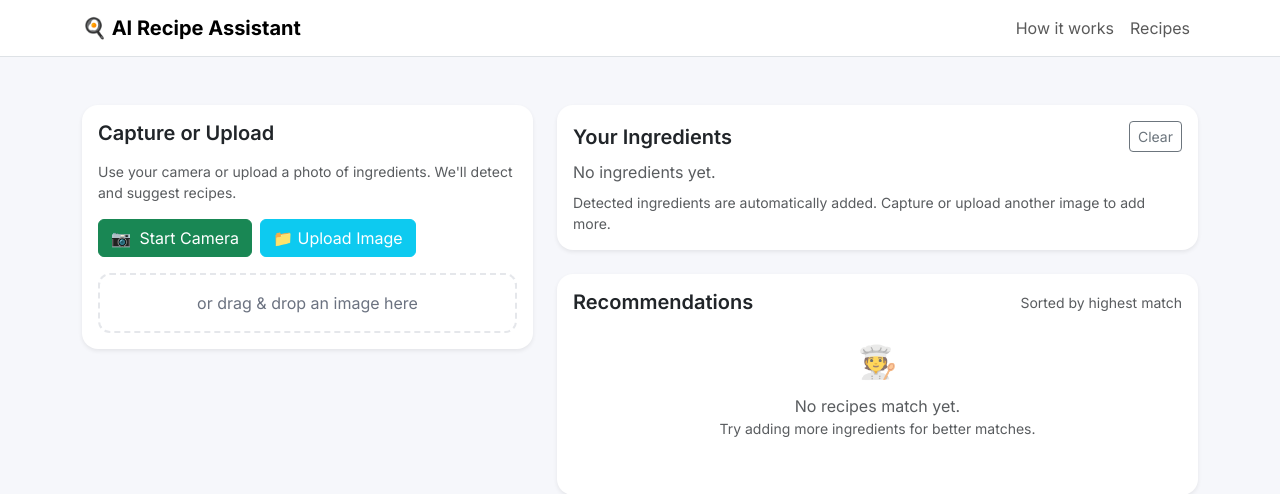
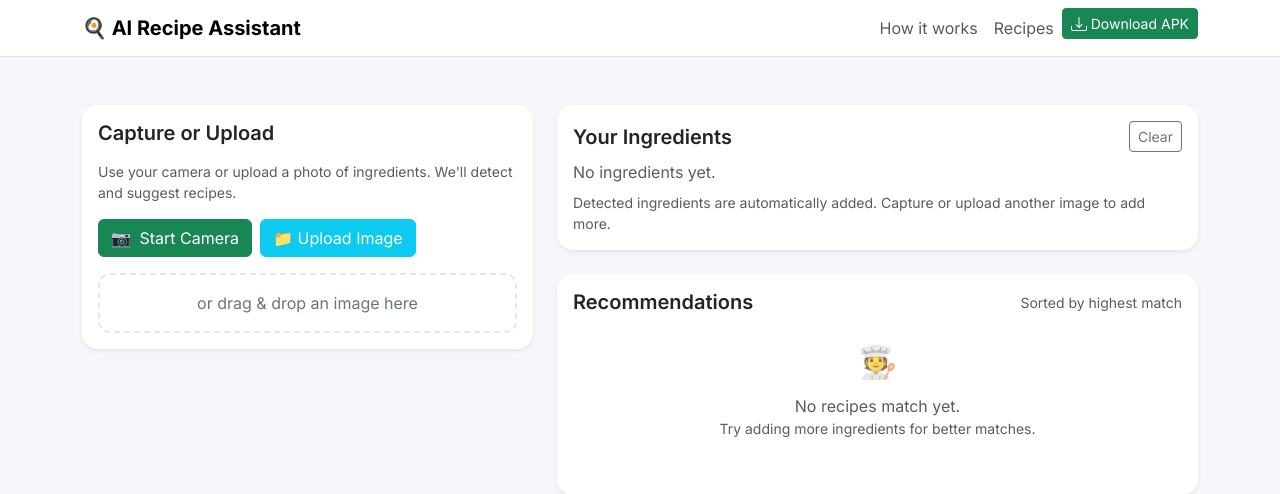
Before and after one commit to JustJas1103/PyApp, a Flask app: page / in a window 1280 px wide. Shown: the top 494 px of the page. Run offline with Flask 3, Linux system fonts and the light colour scheme.

Commit message:
Add separate Install Shortcut and Download APK buttons

```diff
--- a/templates/base.html
+++ b/templates/base.html
@@ -35,13 +35,22 @@
           <li class="nav-item"><a class="nav-link" href="#" data-bs-toggle="modal" data-bs-target="#howItWorksModal">How it works</a></li>
           <li class="nav-item"><a class="nav-link" href="#recipes">Recipes</a></li>
           <li class="nav-item">
-            <button id="installBtn" class="btn btn-success btn-sm" style="display: none;">
+            <button id="installBtn" class="btn btn-outline-success btn-sm" style="display: none;">
+              <svg xmlns="http://www.w3.org/2000/svg" width="16" height="16" fill="currentColor" class="bi bi-plus-circle" viewBox="0 0 16 16" style="margin-bottom: 2px;">
+                <path d="M8 15A7 7 0 1 1 8 1a7 7 0 0 1 0 14zm0 1A8 8 0 1 0 8 0a8 8 0 0 0 0 16z"/>
+                <path d="M8 4a.5.5 0 0 1 .5.5v3h3a.5.5 0 0 1 0 1h-3v3a.5.5 0 0 1-1 0v-3h-3a.5.5 0 0 1 0-1h3v-3A.5.5 0 0 1 8 4z"/>
+              </svg>
+              Install Shortcut
+            </button>
+          </li>
+          <li class="nav-item">
+            <a href="#" id="downloadApkBtn" class="btn btn-success btn-sm" data-bs-toggle="modal" data-bs-target="#apkDownloadModal">
               <svg xmlns="http://www.w3.org/2000/svg" width="16" height="16" fill="currentColor" class="bi bi-download" viewBox="0 0 16 16" style="margin-bottom: 2px;">
                 <path d="M.5 9.9a.5.5 0 0 1 .5.5v2.5a1 1 0 0 0 1 1h12a1 1 0 0 0 1-1v-2.5a.5.5 0 0 1 1 0v2.5a2 2 0 0 1-2 2H2a2 2 0 0 1-2-2v-2.5a.5.5 0 0 1 .5-.5z"/>
                 <path d="M7.646 11.854a.5.5 0 0 0 .708 0l3-3a.5.5 0 0 0-.708-.708L8.5 10.293V1.5a.5.5 0 0 0-1 0v8.793L5.354 8.146a.5.5 0 1 0-.708.708l3 3z"/>
               </svg>
-              Install App
-            </button>
+              Download APK
+            </a>
           </li>
         </ul>
       </div>
@@ -121,6 +130,41 @@
     });
   </script>
 
+  <!-- APK Download Modal -->
+  <div class="modal fade" id="apkDownloadModal" tabindex="-1" aria-labelledby="apkDownloadLabel" aria-hidden="true">
+    <div class="modal-dialog modal-dialog-centered">
+      <div class="modal-content">
+        <div class="modal-header">
+          <h5 class="modal-title" id="apkDownloadLabel">📱 Download Android APK</h5>
+          <button type="button" class="btn-close" data-bs-dismiss="modal" aria-label="Close"></button>
+        </div>
+        <div class="modal-body">
+          <p>To install the Android APK on your phone:</p>
+          <ol class="small">
+            <li>Upload your APK to GitHub Releases or a file hosting service</li>
+            <li>Share the download link with users</li>
+            <li>Enable "Install from Unknown Sources" on Android</li>
+            <li>Open the APK file to install</li>
+          </ol>
+          <hr>
+          <p class="mb-2"><strong>Current Status:</strong></p>
+          <div class="alert alert-info mb-0">
+            <small>
+              APK generated using PWA Builder.<br>
+              To add a direct download link, upload your APK file to GitHub Releases and update this modal with the download URL.
+            </small>
+          </div>
+        </div>
+        <div class="modal-footer">
+          <a href="https://github.com/JustJas1103/PyApp/releases" target="_blank" class="btn btn-primary btn-sm">
+            Go to GitHub Releases
+          </a>
+          <button type="button" class="btn btn-secondary btn-sm" data-bs-dismiss="modal">Close</button>
+        </div>
+      </div>
+    </div>
+  </div>
+
   <!-- How it works Modal -->
   <div class="modal fade" id="howItWorksModal" tabindex="-1" aria-labelledby="howItWorksLabel" aria-hidden="true">
     <div class="modal-dialog modal-lg modal-dialog-centered">
```
